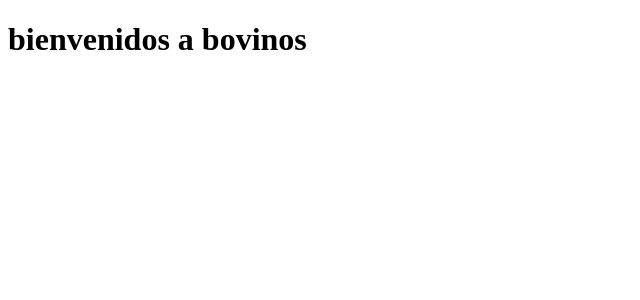
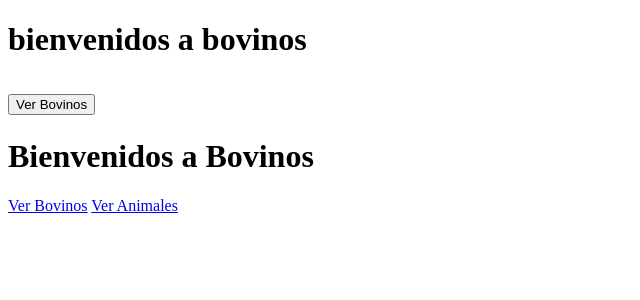
Before and after one commit to Paola42/FincaVillaLuzV2, a Flask app: template app/templates/bovinos/index.html in a window 1280 px wide. Shown: the top 300 px of the page, without its empty margins (0-640 px from the left). Run offline with Flask 2, Linux system fonts and the light colour scheme; the template is opened without the code that fills it, so the values that code supplies are empty.

Commit message:
cambios paola

```diff
--- a/app/templates/bovinos/index.html
+++ b/app/templates/bovinos/index.html
@@ -14,7 +14,22 @@
     </head>
     <body>
         <h1> bienvenidos a bovinos <h1>
+            <nav class="navbar bg-body-tertiary">
+                <div class="container-fluid">
+                    <form class="d-flex" role="navigate" action="{{ url_for('bovinos') }}" method="get">
+                        <input class="form-control me-2" type="hidden" aria-label="Bovinos">
+                        <button class="btn btn-outline-success" type="submit">Ver Bovinos</button>
+                    </form>
+                </div>
+            </nav>
 
+            <h1>Bienvenidos a Bovinos</h1>
+            <nav class="navbar bg-body-tertiary">
+                <div class="container-fluid">
+                    <a href="{{ url_for('bovinos') }}" class="btn btn-outline-success">Ver Bovinos</a>
+                    <a href="{{ url_for('animal') }}" class="btn btn-outline-primary">Ver Animales</a>
+                </div>
+            </nav>
 
     </body>
 </html>
--- a/app/templates/inicio/index2.html
+++ b/app/templates/inicio/index2.html
@@ -6,6 +6,6 @@
     <title>Document</title>
 </head>
 <body>
-    <h1>viembenido aprendiz</h1>
+    <h1>bienvenido aprendiz</h1>
 </body>
 </html>
--- a/app/templates/inicio/index.html
+++ b/app/templates/inicio/indix1.html
@@ -6,6 +6,6 @@
     <title>Inicio</title>
 </head>
 <body>
-    <h1>viembenido  Abministrador</h1>
+    <h1>bienvenido Instructor</h1>
 </body>
 </html>
```
Also changed, not shown: app/routes/auth.py (+11 -1 lines), app/templates/inicio/index3.html (+11 -0 lines).
